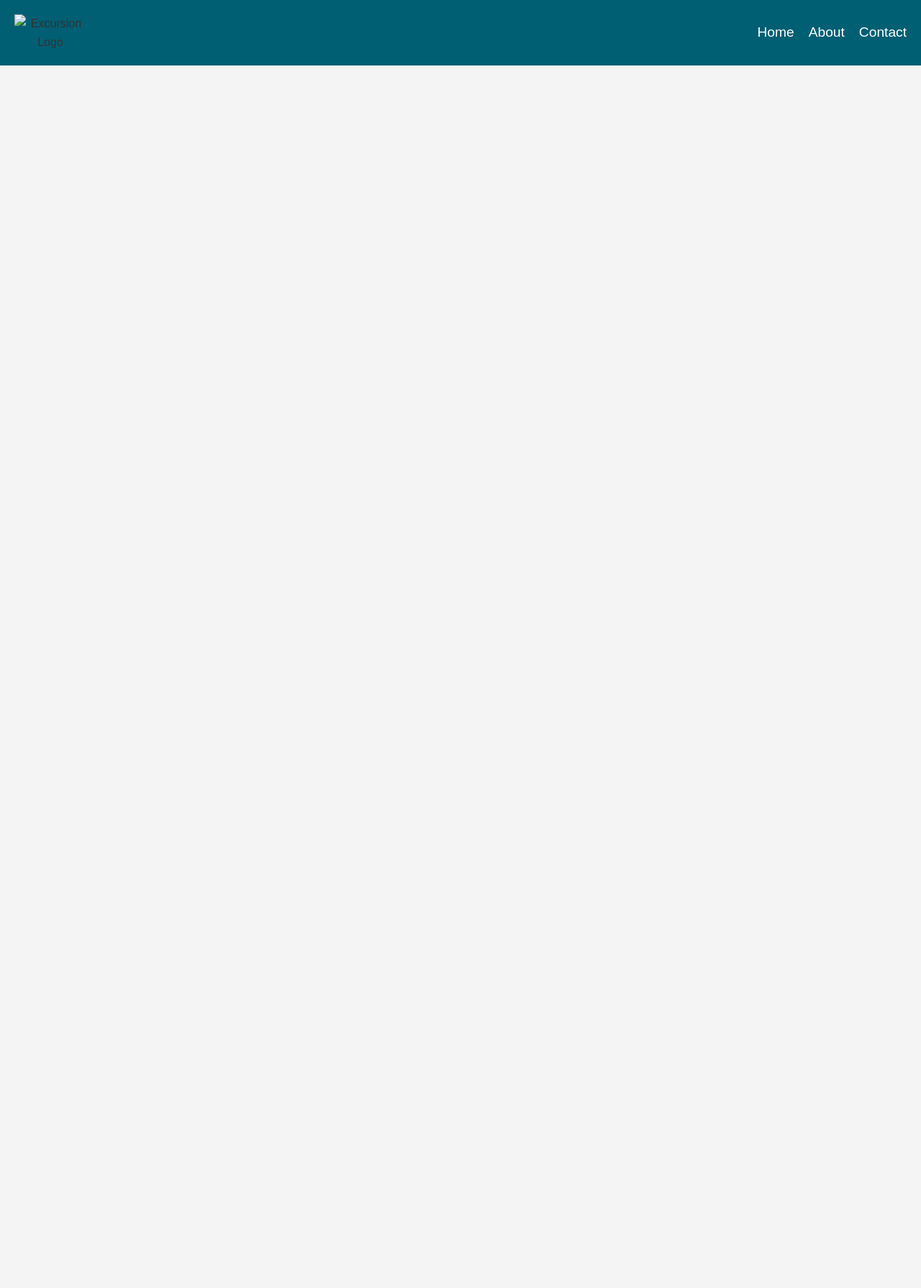
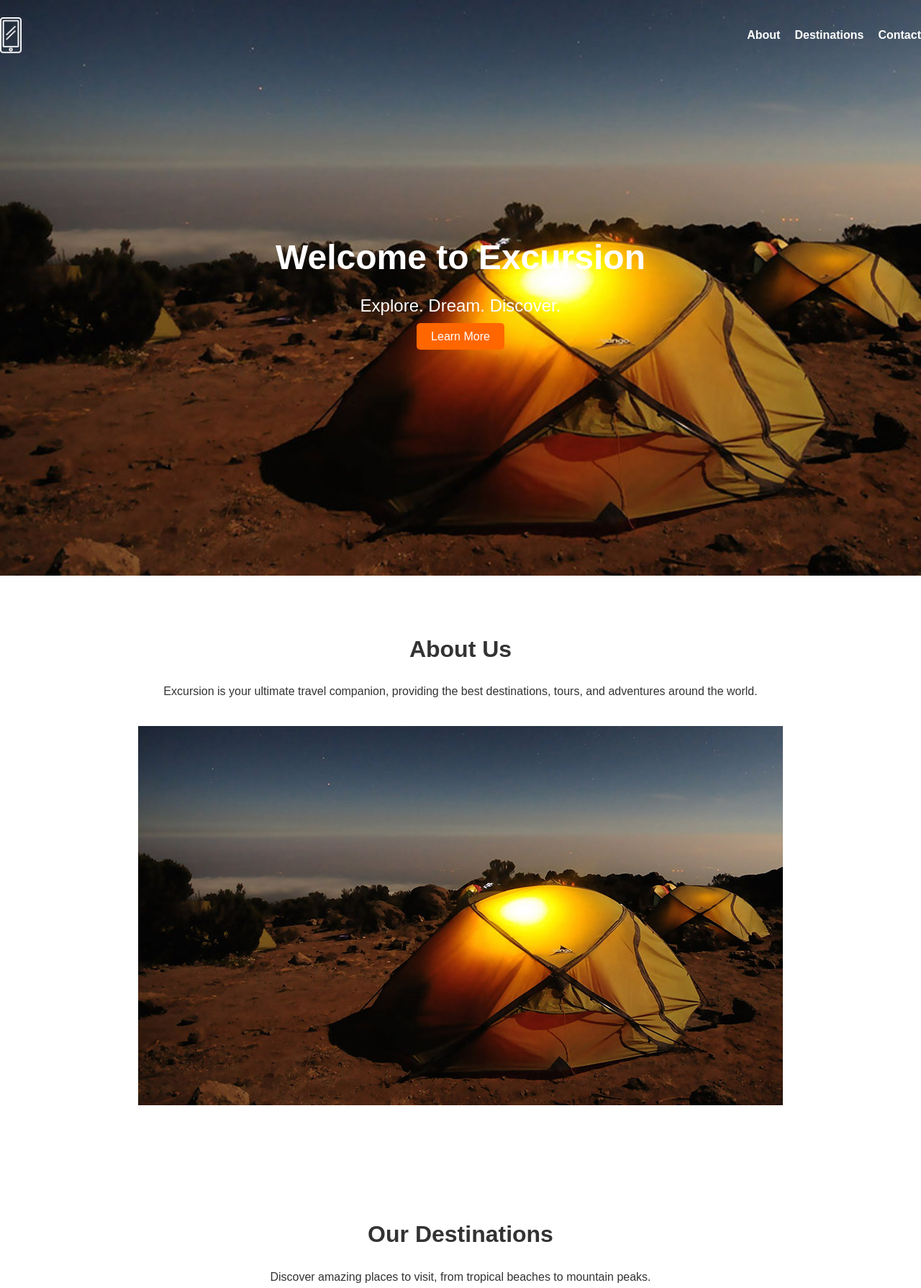
Before and after one commit to ryan-gapp/excursion, a plain HTML site: page index.html in a window 1280 px wide. Shown: the top 1790 px of the page at 72% size. Before the commit the page ends 800 px from the top, so only its background shows below. Drawn offline with Linux system fonts and the light colour scheme.

Commit message:
update html and css

```diff
--- a/index.html
+++ b/index.html
@@ -4,23 +4,58 @@
   <meta charset="UTF-8">
   <meta name="viewport" content="width=device-width, initial-scale=1.0">
   <title>Excursion</title>
-
-  <!-- Link to the CSS file stored in 'resources/css/styles.css' -->
   <link rel="stylesheet" href="resources/css/styles.css">
 </head>
 <body>
-  <!-- Header section with logo and navigation -->
   <header>
-    <div class="logo">
-      <img src="path-to-your-logo.png" alt="Excursion Logo"> <!-- Add your logo image path here -->
+    <nav>
+      <img src="resources/images/phone.png" alt="Excursion Logo" class="logo">
+      <ul>
+        <li><a href="#about">About</a></li>
+        <li><a href="#destinations">Destinations</a></li>
+        <li><a href="#contact">Contact</a></li>
+      </ul>
+    </nav>
+    <div class="hero">
+      <h1>Welcome to Excursion</h1>
+      <p>Explore. Dream. Discover.</p>
+      <a href="#about" class="cta-button">Learn More</a>
     </div>
-    <nav>
-      <a href="#home">Home</a>
-      <a href="#about">About</a>
-      <a href="#contact">Contact</a>
-    </nav>
   </header>
 
-  <!-- Add the rest of your page content here -->
+  <section id="about">
+    <h2>About Us</h2>
+    <p>Excursion is your ultimate travel companion, providing the best destinations, tours, and adventures around the world.</p>
+    <img src="resources/images/camp.jpg" alt="Camping Image" class="about-image">
+  </section>
+
+  <section id="destinations">
+    <h2>Our Destinations</h2>
+    <p>Discover amazing places to visit, from tropical beaches to mountain peaks.</p>
+    <video controls>
+      <source src="resources/videos/excursion.mp4" type="video/mp4">
+      Your browser does not support the video tag.
+    </video>
+  </section>
+
+  <section id="contact">
+    <h2>Contact Us</h2>
+    <form>
+      <label for="name">Name:</label>
+      <input type="text" id="name" name="name" required>
+
+      <label for="email">Email:</label>
+      <input type="email" id="email" name="email" required>
+
+      <label for="message">Message:</label>
+      <textarea id="message" name="message" required></textarea>
+
+      <button type="submit">Send Message</button>
+    </form>
+  </section>
+
+  <footer>
+    <p>&copy; 2024 Excursion. All rights reserved.</p>
+  </footer>
 </body>
 </html>
--- a/resources/css/styles.css
+++ b/resources/css/styles.css
@@ -1,45 +1,131 @@
-/* Reset margins and paddings for common elements */
-body, h1, p, a, nav, header {
+/* General Styles */
+body {
+    font-family: Arial, sans-serif;
     margin: 0;
     padding: 0;
-    font-family: Arial, sans-serif;
+    line-height: 1.6;
+    color: #333;
   }
 
-  /* Body styles */
-  body {
-    background-color: #f4f4f4;
-    color: #333;
-    line-height: 1.6;
+  header {
+    background: url('../images/camp.jpg') no-repeat center center/cover;
+    height: 100vh;
+    color: #fff;
+    display: flex;
+    flex-direction: column;
+    justify-content: center;
+    align-items: center;
+    text-align: center;
   }
 
-  /* Header styles */
-  header {
-    background-color: #005f73; /* Dark teal background */
-    padding: 20px;
-    text-align: center;
+  nav {
+    position: absolute;
+    top: 0;
+    width: 100%;
     display: flex;
     justify-content: space-between;
     align-items: center;
+    padding: 20px;
   }
 
-  /* Logo styling */
-  .logo img {
-    max-width: 100px;
-    height: auto;
+  nav .logo {
+    height: 50px;
   }
 
-  /* Navigation menu styles */
-  nav {
+  nav ul {
+    list-style: none;
     display: flex;
     gap: 20px;
   }
 
-  nav a {
-    text-decoration: none;
-    color: white;
-    font-size: 1.2em;
+  nav ul li {
+    display: inline;
   }
 
-  nav a:hover {
-    text-decoration: underline;
+  nav ul li a {
+    color: #fff;
+    text-decoration: none;
+    font-weight: bold;
   }
+
+  .hero h1 {
+    font-size: 3rem;
+    margin: 0;
+  }
+
+  .hero p {
+    font-size: 1.5rem;
+    margin: 10px 0;
+  }
+
+  .cta-button {
+    background: #ff6600;
+    color: #fff;
+    padding: 10px 20px;
+    border: none;
+    text-decoration: none;
+    font-size: 1rem;
+    border-radius: 5px;
+  }
+
+  .cta-button:hover {
+    background: #e05500;
+  }
+
+  section {
+    padding: 50px 20px;
+    text-align: center;
+  }
+
+  section h2 {
+    font-size: 2rem;
+    margin-bottom: 20px;
+  }
+
+  .about-image {
+    max-width: 100%;
+    height: auto;
+    margin: 20px 0;
+  }
+
+  video {
+    max-width: 100%;
+    margin: 20px 0;
+  }
+
+  form {
+    display: flex;
+    flex-direction: column;
+    gap: 15px;
+    max-width: 400px;
+    margin: 0 auto;
+  }
+
+  form label {
+    text-align: left;
+  }
+
+  form input, form textarea, form button {
+    width: 100%;
+    padding: 10px;
+    border: 1px solid #ccc;
+    border-radius: 5px;
+  }
+
+  form button {
+    background: #ff6600;
+    color: #fff;
+    border: none;
+    cursor: pointer;
+  }
+
+  form button:hover {
+    background: #e05500;
+  }
+
+  footer {
+    background: #333;
+    color: #fff;
+    text-align: center;
+    padding: 20px 0;
+  }
```
